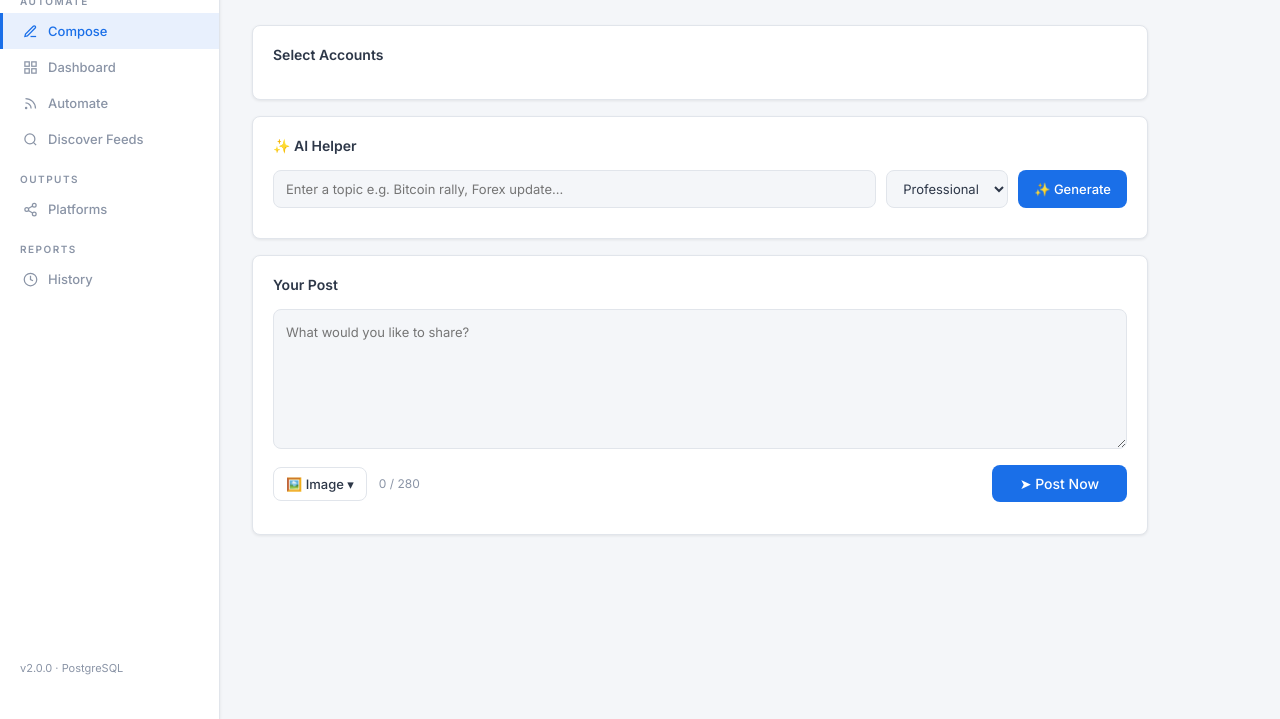
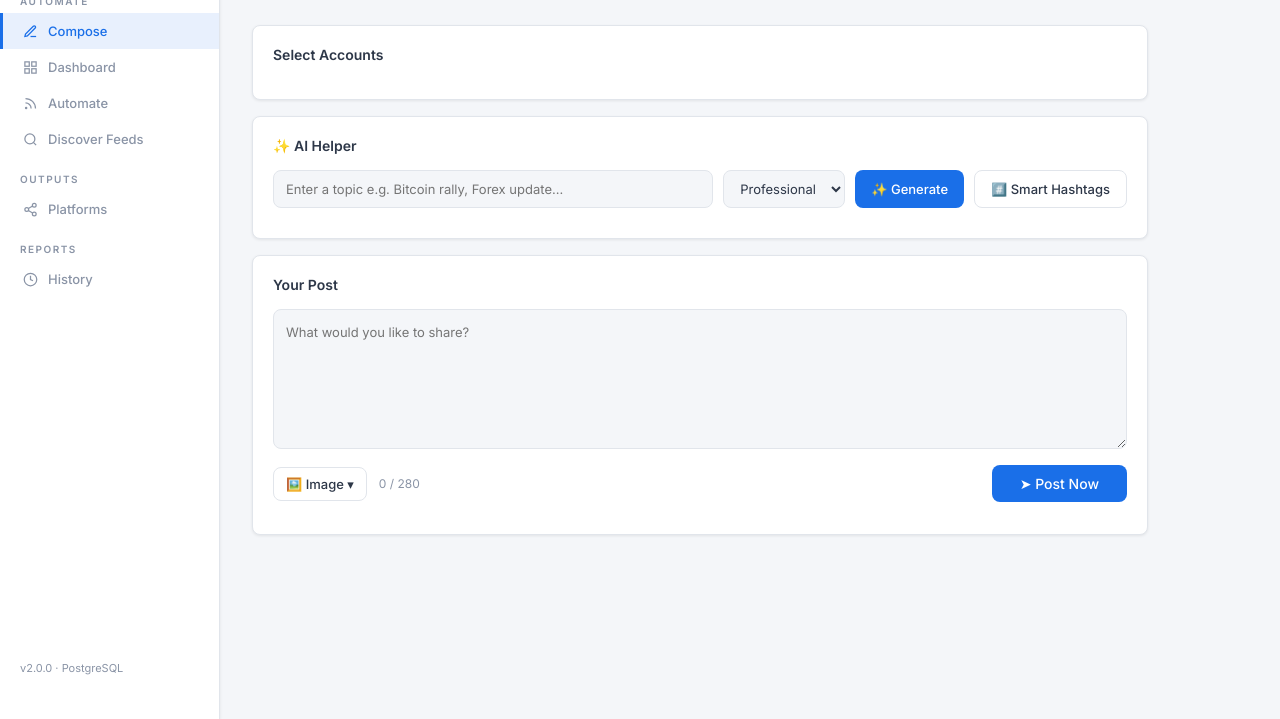
Before and after one commit to harmonicsprotrader-droid/socialflow, a website: page public/index.html in a window 1280 px wide. Both pictures are taken after a click on the button "Compose". Shown: the part 81-800 px from the top of the page. Drawn offline with Linux system fonts and the light colour scheme; no server answers.

Commit message:
Update index.html

```diff
--- a/public/index.html
+++ b/public/index.html
@@ -195,6 +195,7 @@
           <option value="informative">Informative</option>
         </select>
         <button class="btn btn-primary" onclick="generateAIPost()">✨ Generate</button>
+<button class="btn btn-ghost" onclick="generateHashtags()">#️⃣ Smart Hashtags</button>
       </div>
     </div>
     <div class="card">
```
